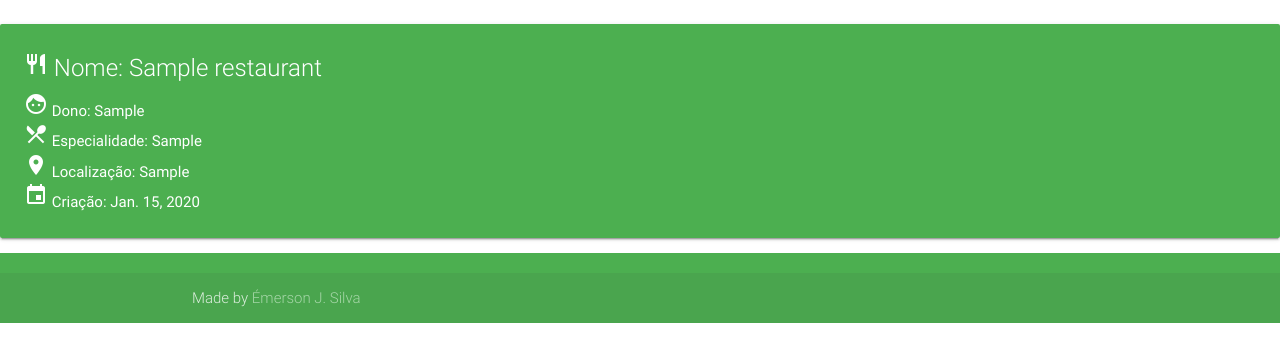
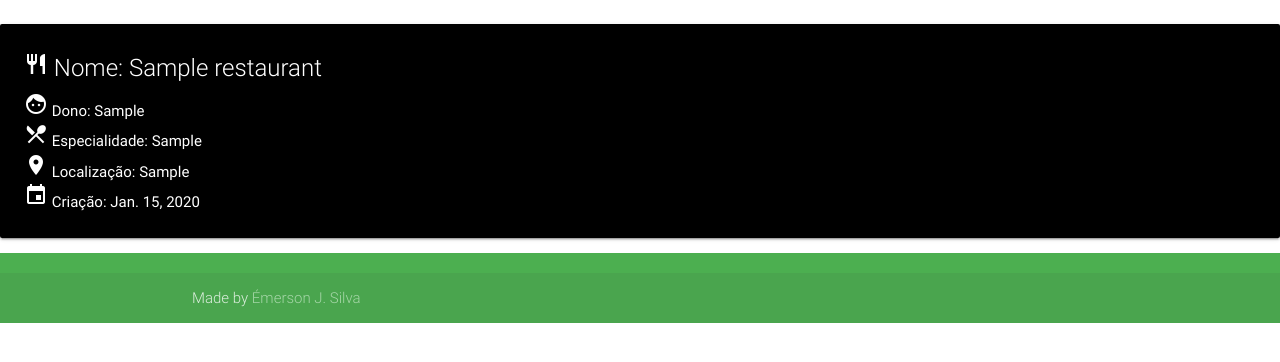
Before and after one commit to SilvaEmerson/DjangoDemo, a Django app: page / in a window 1280 px wide. Shown: the part 102-464 px from the top of the page. Run offline with Django 3.2, Linux system fonts and the light colour scheme; tables that the repository leaves empty hold one stand-in row (values such as "Sample post"); some libraries are stand-ins or nearby versions.

```diff
--- a/restaurantes/templates/restaurantes/rests_list.html
+++ b/restaurantes/templates/restaurantes/rests_list.html
@@ -25,7 +25,7 @@
 		</div>
 
 		{% for restaurant in restaurants %}
-			<div class="card green">
+			<div class="card black">
 				<div class="card-content white-text">
 				<span class="card-title"><i class="material-icons">restaurant</i> Nome: {{ restaurant }} </span>
 				<p><i class="material-icons">face</i> Dono: {{ restaurant.owner|linebreaksbr}} </p>
```
